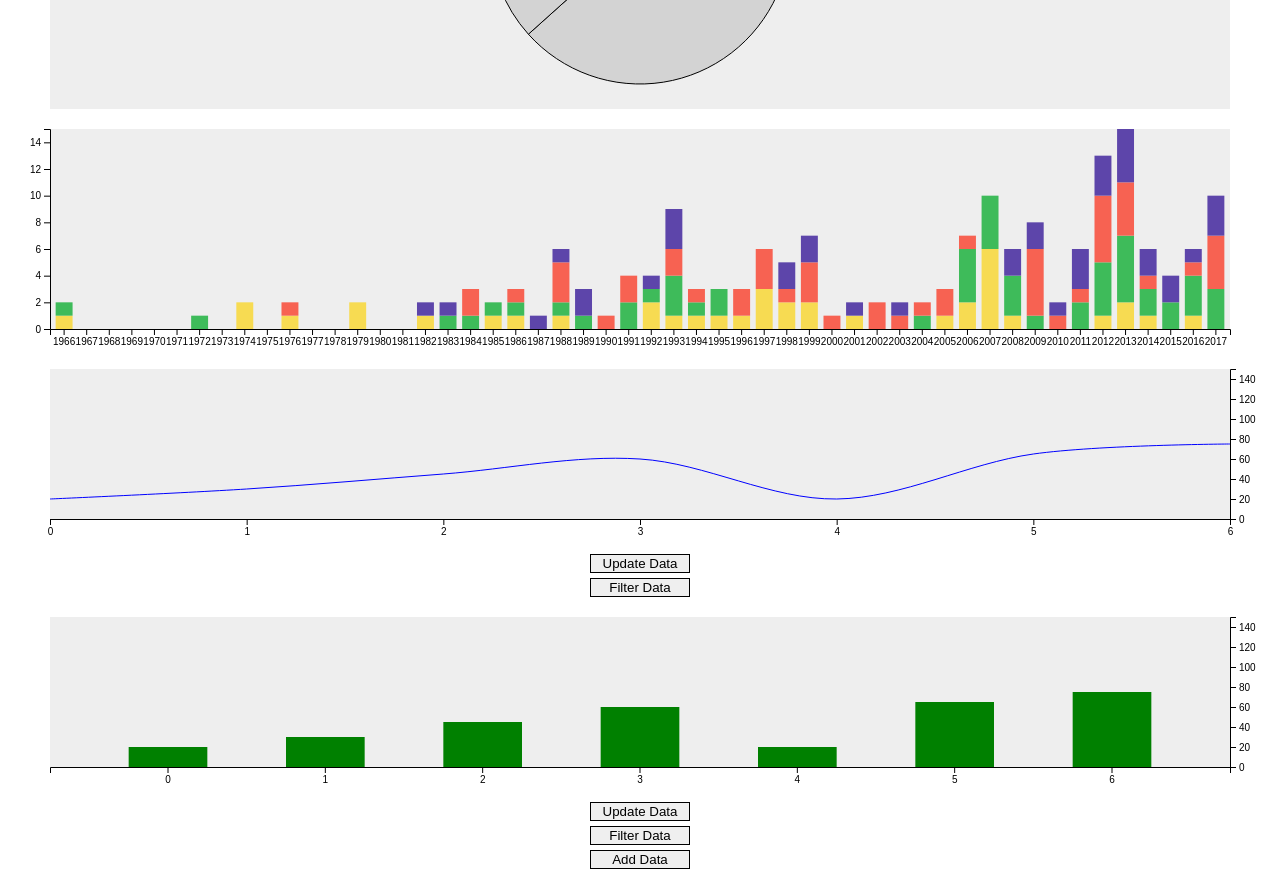
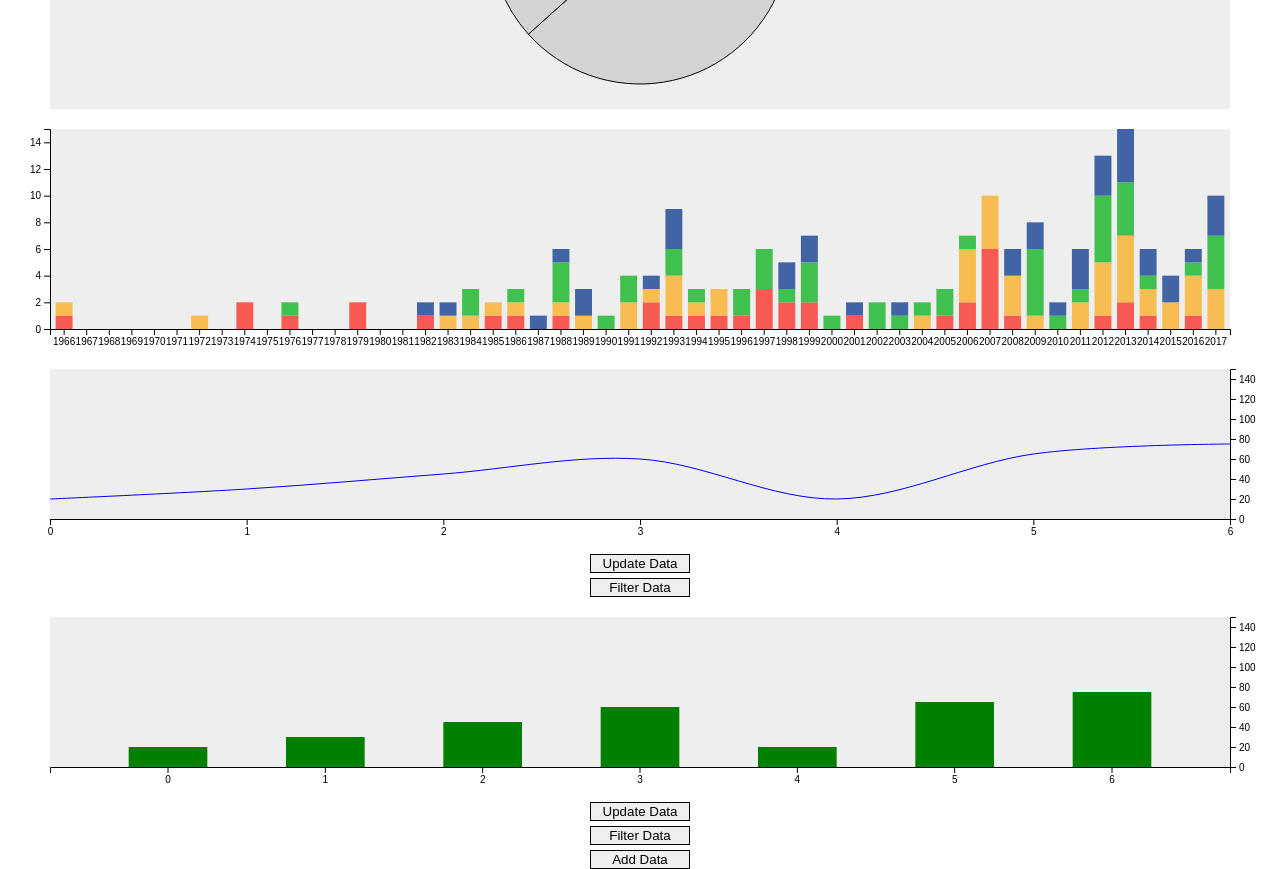
Before and after one commit to italiaiello/info-vis, a React (Create React App) app: page / in a window 1280 px wide. Shown: the part 1060-1929 px from the top of the page. Built offline with nearby package versions, Linux system fonts and the light colour scheme.

Commit message:
changed colors for stacked bar graph

```diff
--- a/src/App.js
+++ b/src/App.js
@@ -36,10 +36,10 @@ function App() {
   const culpritKeys = ['kidsAndTeenagers', 'youngAdults', 'adults', 'middleAged']
   // Colors of each data point, which would colorise the stack of each year
   const culpritColors = {
-    kidsAndTeenagers:"#f7db52",
-    youngAdults:"#3ebb5a",
-    adults: "#f76252",
-    middleAged: "#5d45aa"
+    kidsAndTeenagers:"#f75a52",
+    youngAdults:"#f7bc52",
+    adults: "#40c04f",
+    middleAged: "#4165a4"
   }
 
 
```
